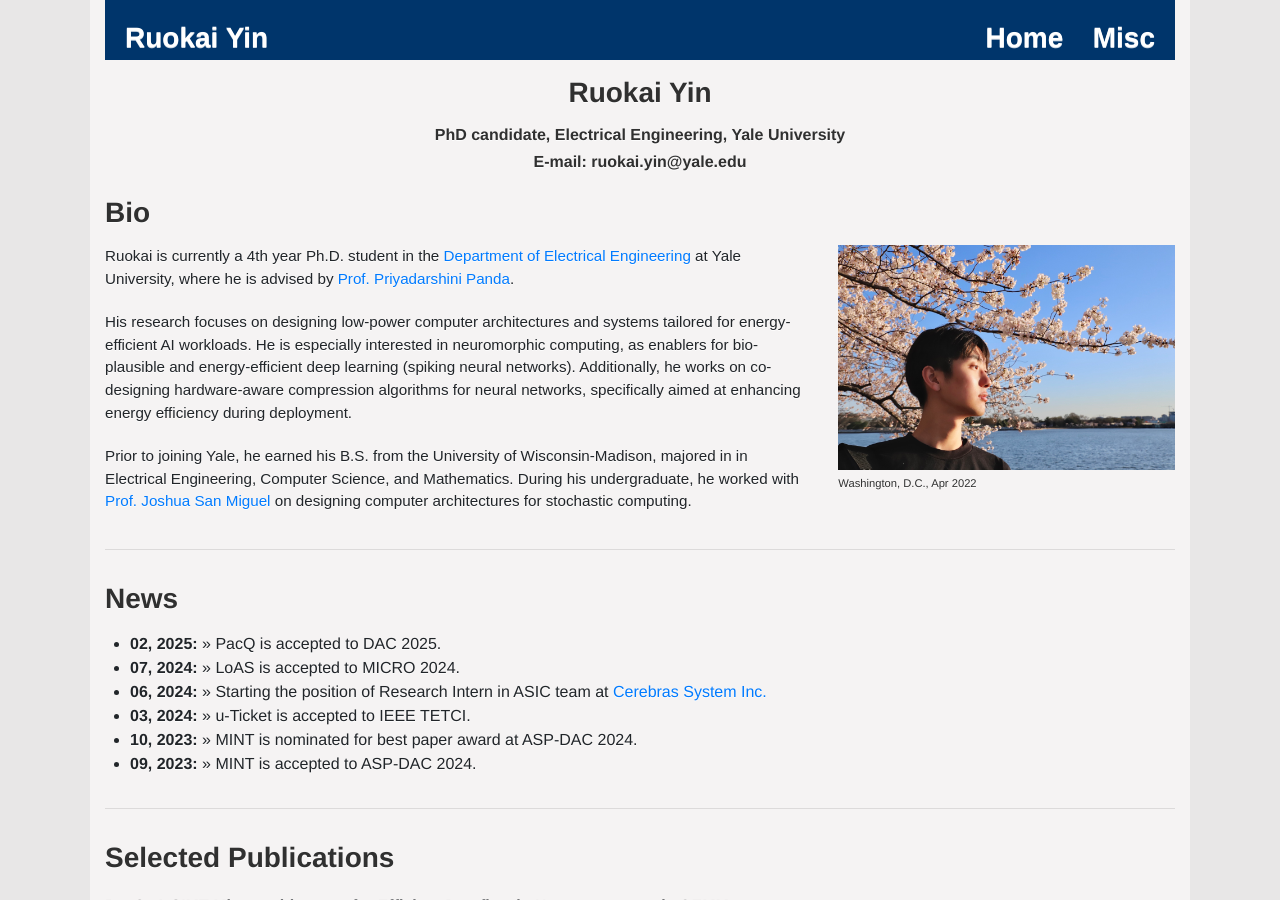
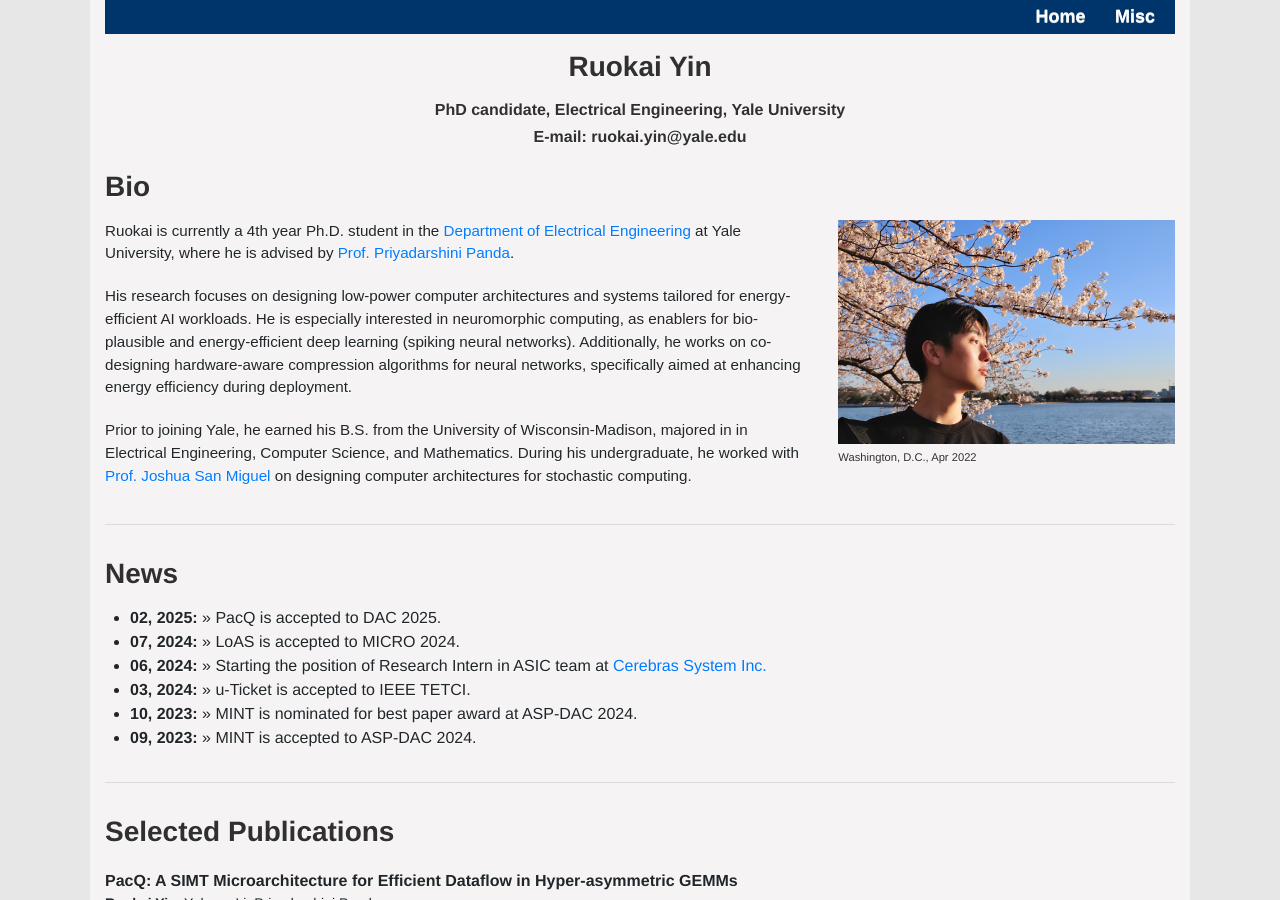
Before and after one commit to RuokaiYin/RuokaiYin.github.io, a Jekyll site: the page built from index.html, in a window 1280 px wide and 900 px high. Built offline with Jekyll 4.4.1, drawn with Linux system fonts in a browser that asks for light colours.

Commit message:
Update navigation.html

```diff
--- a/_includes/navigation.html
+++ b/_includes/navigation.html
@@ -33,19 +33,19 @@
 <div style="background-color: #00356b; padding: 5px 0; width: 100%; margin: 0;">
     <table style="width: 100%; border: 0px; margin: 0; border-spacing: 0;">
         <tr>
-            <td style="text-align: left; border: 0px; width: 40%; vertical-align: middle; padding: 0 20px;">
+            <!-- <td style="text-align: left; border: 0px; width: 40%; vertical-align: middle; padding: 0 20px;">
                 <h2 style="margin: 0; color: white;">
                     Ruokai Yin
                 </h2>
-            </td>
+            </td> -->
             <td style="text-align: right; border: 0px; width: 60%; vertical-align: middle; padding: 0 20px;">
                 {% for item in site.data.navigation %}
                 <span style="margin-left: 25px;">
-                    <h2 style="display: inline-block; margin: 0;">
+                    <h3 style="display: inline-block; margin: 0;">
                         <a href="{{ item.link }}" style="color: white; text-decoration: none; font-weight: bold;" {% if page.url == item.link %} class="current" {% endif%}>
                             {{item.name}}
                         </a>
-                    </h2>
+                    </h3>
                 </span>
                 {% endfor %}
             </td>
```
